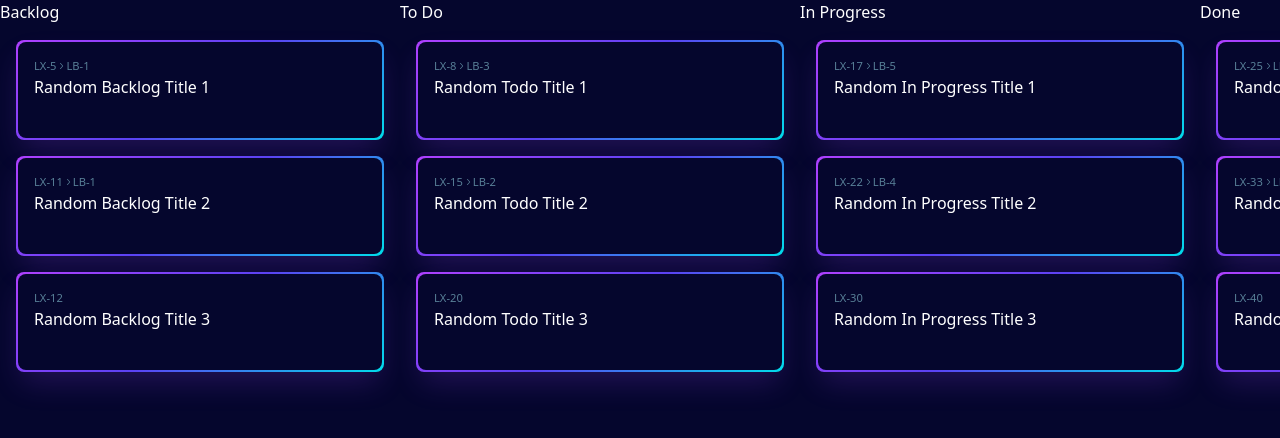
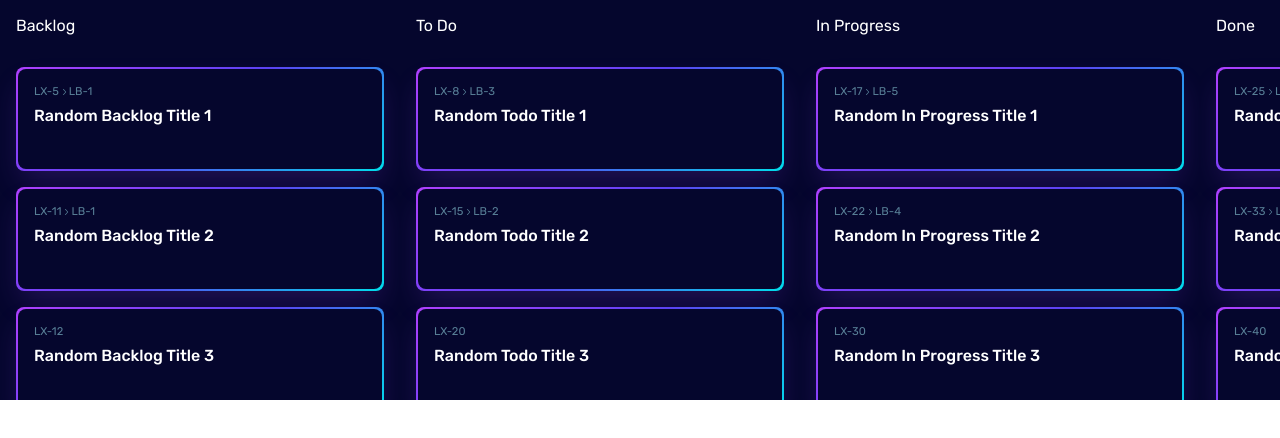
Before and after one commit to iMohammadSawalha/Vesta, a React (Vite) app: page / in a window 1280 px wide. Shown: the top 438 px of the page. Built offline with nearby package versions, Linux system fonts and the light colour scheme.

Commit message:
added new font , removed bootstrap

```diff
--- a/src/App.css
+++ b/src/App.css
@@ -1,5 +1,5 @@
 .issues-row-container{
-    height: 100vh;
+    height: 50vh;
     overflow-y: auto;
 }
 .status-row{
@@ -31,8 +31,6 @@
     width: 100%;
     height: 100%;
     color:white;
-    padding: 1rem;
-
 }
 .status-col-title{
     position: sticky;
@@ -40,7 +38,7 @@
     top: 0;
     background-color: rgb(5, 6, 45);
     color :white;
-
+    padding: 1rem;
 }
 .issue-card-header{
     font-size: 0.7rem;
@@ -48,9 +46,13 @@
     display: flex;
     justify-content: start;
     align-items: center;
+    padding-left: 1rem;
+    padding-top: 1rem;
 }
 .issue-card-title{
     font-weight: 500;
+    padding-left: 1rem;
+    padding-top: 0.5rem;
 }
 .column-placeholder{
     height: fit-content;
--- a/src/components/columns.jsx
+++ b/src/components/columns.jsx
@@ -35,9 +35,9 @@ const IssueColumn = ({ data }) => {
     });
   };
   return (
-    <div className="issues-row-container">
-      <div className="status-row">
-        <DragDropContext onDragEnd={handleOnDragEnd}>
+    <DragDropContext onDragEnd={handleOnDragEnd}>
+      <div className="issues-row-container">
+        <div className="status-row">
           {issues.columnsOrder.map((columnName) => (
             <div className="status-col" key={columnName}>
               <div className="status-col-title">
@@ -68,9 +68,9 @@ const IssueColumn = ({ data }) => {
               </Droppable>
             </div>
           ))}
-        </DragDropContext>
+        </div>
       </div>
-    </div>
+    </DragDropContext>
   );
 };
 export default IssueColumn;
--- a/src/index.css
+++ b/src/index.css
@@ -2,5 +2,11 @@ html,
 body {
     margin: 0;
     height: 100vh;
-    scroll-behavior: unset !important;
 }
+@font-face {
+    font-family:Rubik;
+    src: url(./assets/fonts/rubik.ttf);
+}
+*{
+    font-family: Rubik;
+}
--- a/src/main.jsx
+++ b/src/main.jsx
@@ -1,6 +1,5 @@
 import React from "react";
 import ReactDOM from "react-dom/client";
-import "bootstrap/dist/css/bootstrap.min.css";
 import App from "./App.jsx";
 import "./index.css";
 
```
Also changed, not shown: src/assets/fonts/rubik.ttf (added).
